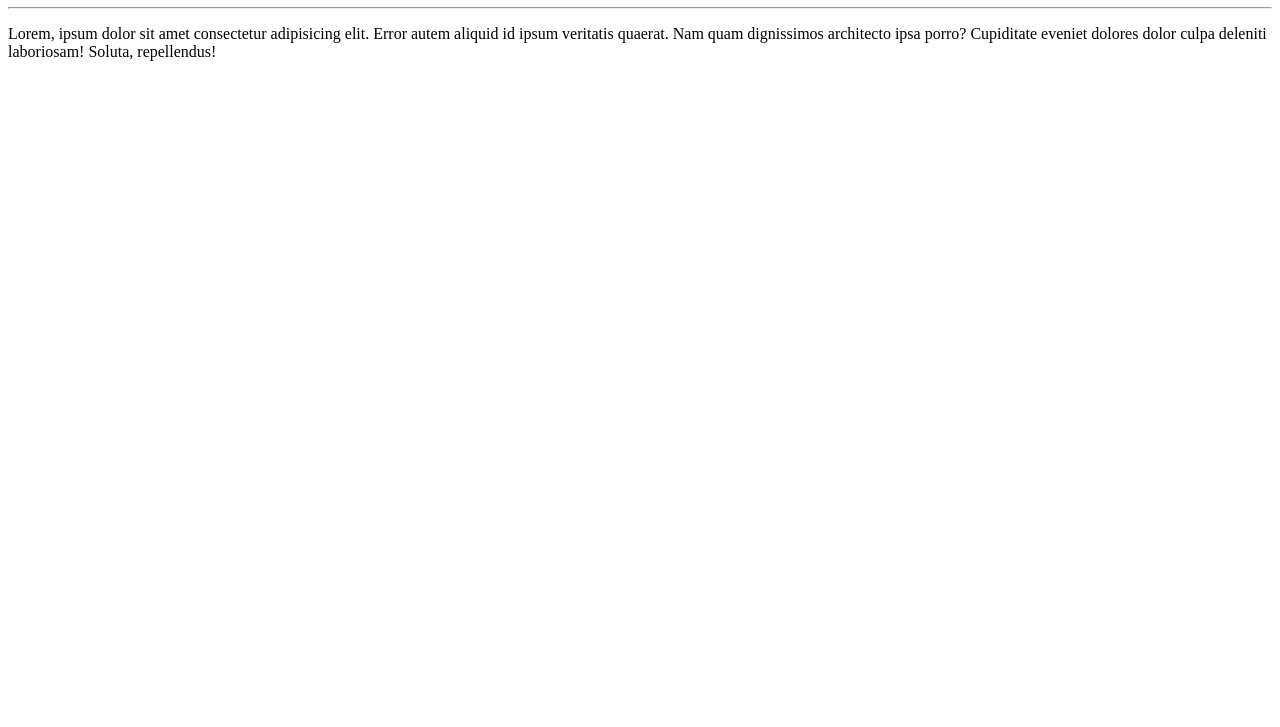
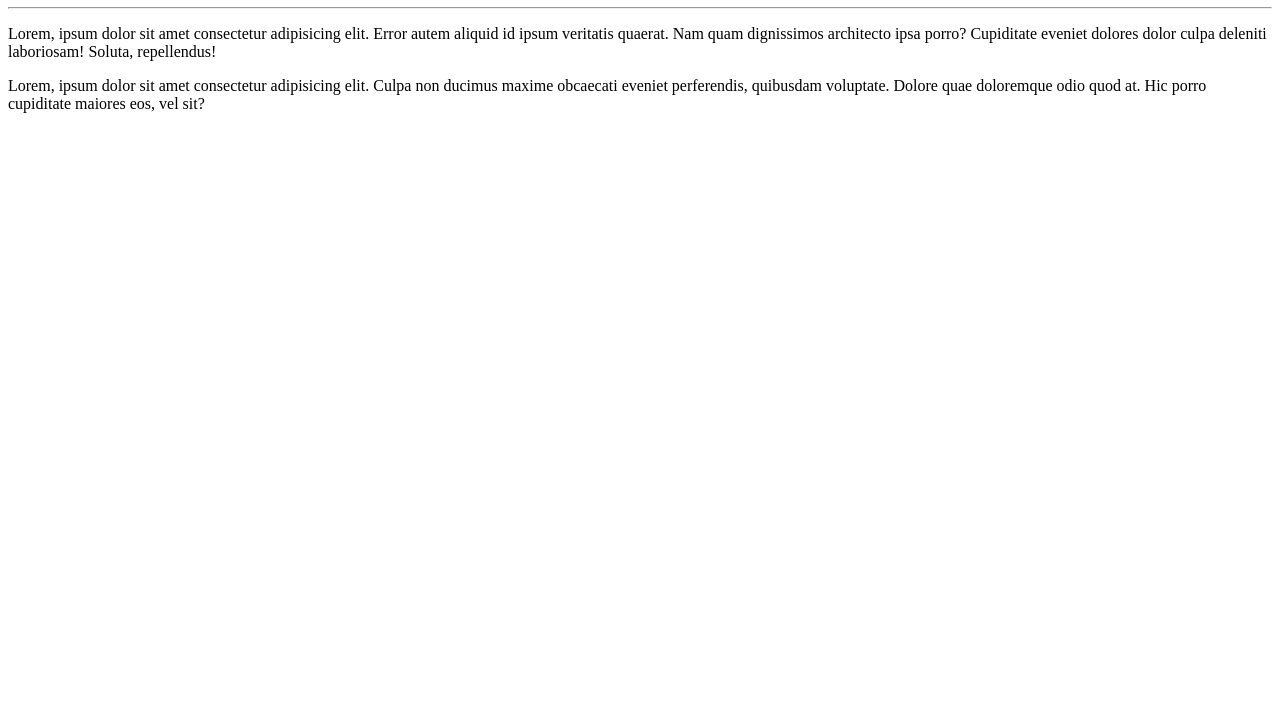
Before and after one commit to Gustavoyujisato/Ola-Mundo, a plain HTML site: page site-exemplo/index.html in a window 1280 px wide. Shown: the part 73-800 px from the top of the page. Drawn offline with Linux system fonts and the light colour scheme.

Commit message:
adicionei um paragrafo

```diff
--- a/site-exemplo/index.html
+++ b/site-exemplo/index.html
@@ -10,5 +10,6 @@
     <h1>Olá, Mundo!</h1>
     <hr>
     <p>Lorem, ipsum dolor sit amet consectetur adipisicing elit. Error autem aliquid id ipsum veritatis quaerat. Nam quam dignissimos architecto ipsa porro? Cupiditate eveniet dolores dolor culpa deleniti laboriosam! Soluta, repellendus!</p>
+    <p>Lorem, ipsum dolor sit amet consectetur adipisicing elit. Culpa non ducimus maxime obcaecati eveniet perferendis, quibusdam voluptate. Dolore quae doloremque odio quod at. Hic porro cupiditate maiores eos, vel sit?</p>
 </body>
 </html>
```
